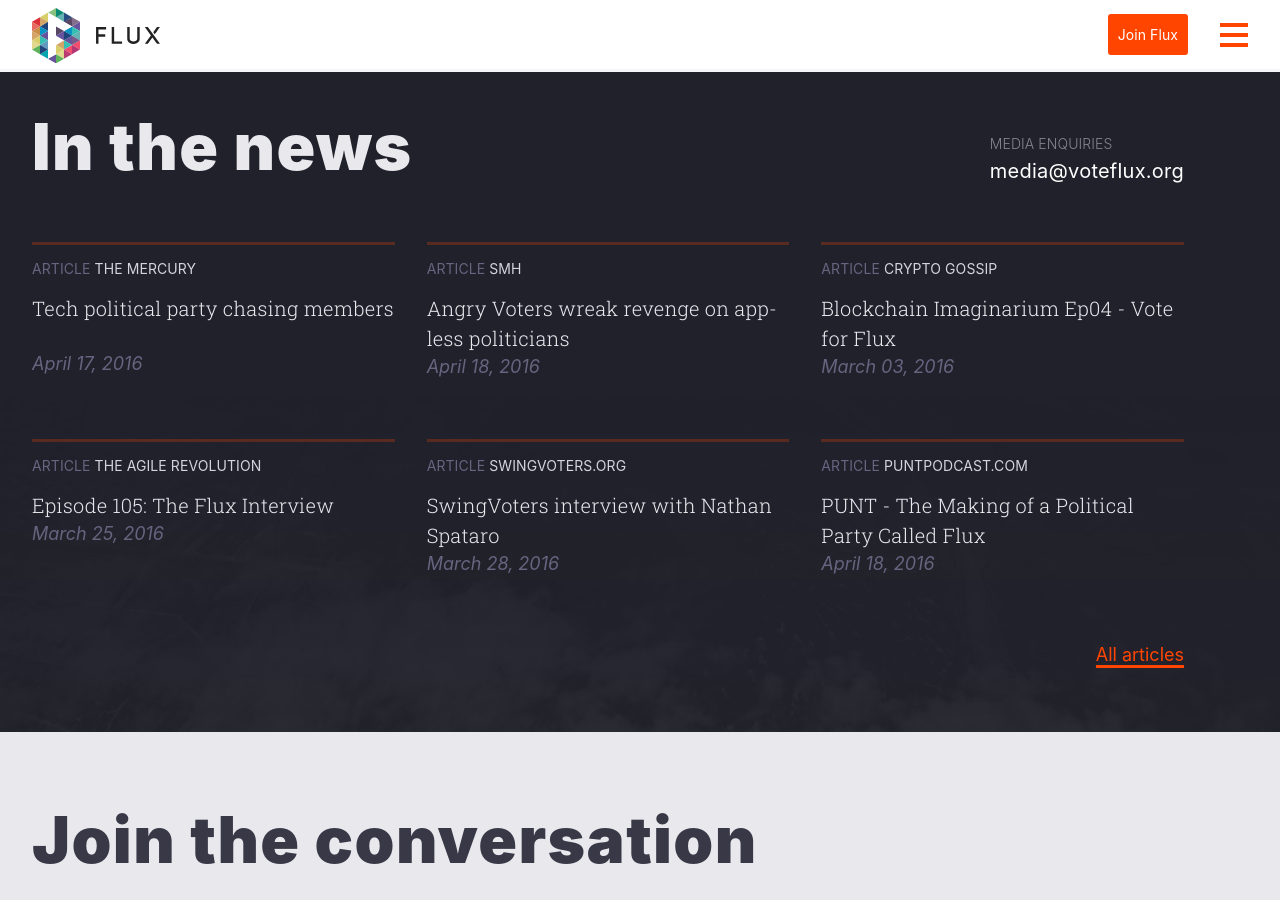
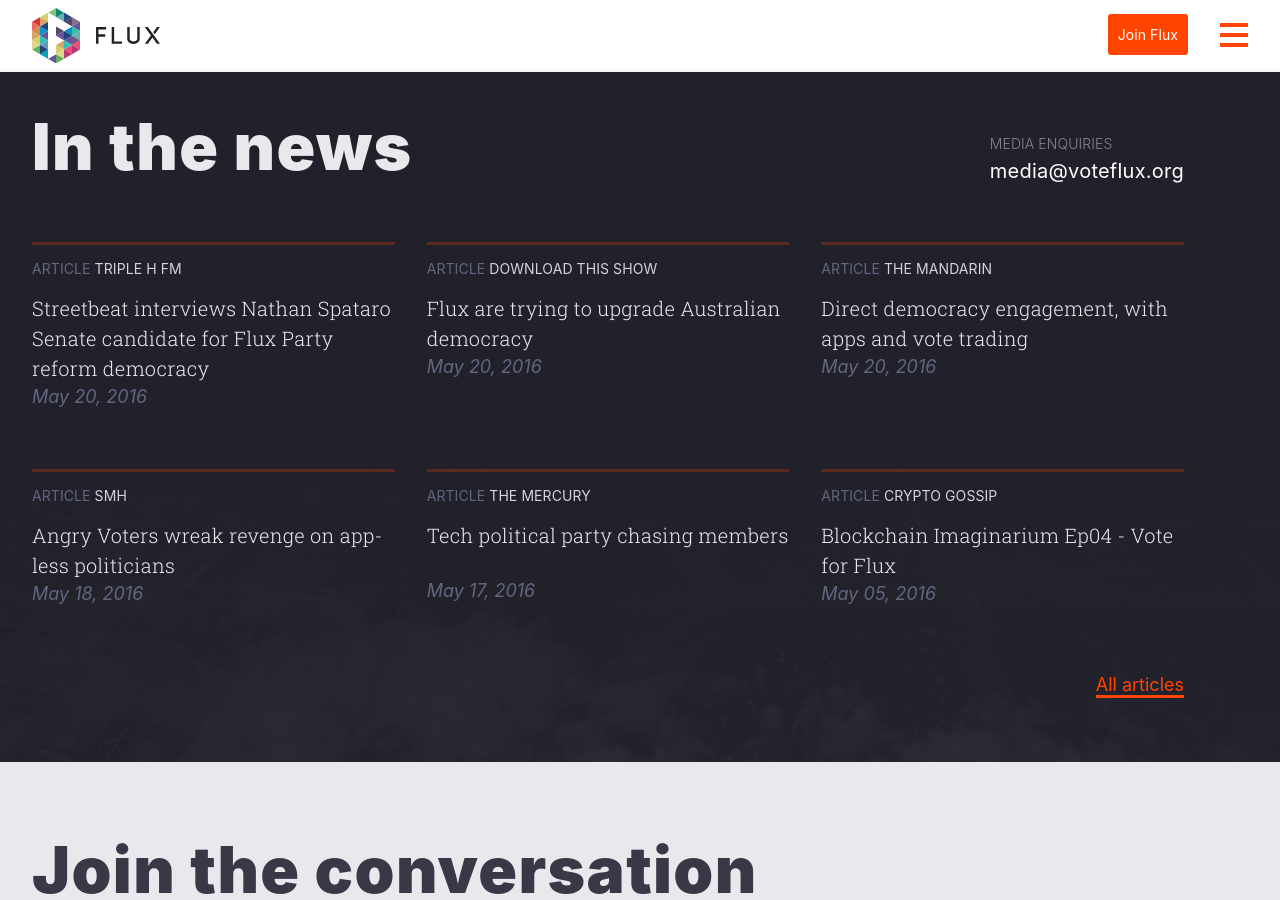
Before and after one commit to voteflux/flux-website-v2, a Jekyll site: the page built from index.html, in a window 1280 px wide and 900 px high, scrolled down 4134 px. Built offline with Jekyll 4.4.1, drawn with Linux system fonts in a browser that asks for light colours.

Commit message:
Add more press and fix dates

```diff
--- a/_data/articles.yml
+++ b/_data/articles.yml
@@ -1,59 +1,83 @@
+  -
+    title: "Streetbeat interviews Nathan Spataro Senate candidate for Flux Party reform democracy"
+    url: "https://www.mixcloud.com/StreetbeatHHH/streetbeat-interviews-nathan-spataro-senate-candidate-for-flux-party-reform-democracy/"
+    date: "2016-05-20"
+    author: "Streetbeat"
+    publishedIn: "Triple H FM"
+    major: false
+    type: "audio"
+  -
+    title: "Flux are trying to upgrade Australian democracy"
+    url: "http://www.abc.net.au/radionational/programs/downloadthisshow/flux/7426970"
+    date: "2016-05-20"
+    author: "Marc Fennell"
+    publishedIn: "Download This Show"
+    major: true
+    type: "audio"
+  -
+    title: "Direct democracy engagement, with apps and vote trading"
+    url: "http://www.themandarin.com.au/65297-flux-direct-democracy-engagement-model/?pgnc=1"
+    date: "2016-05-20"
+    author: ""
+    publishedIn: "The Mandarin"
+    major: false
+    type: "print"
+  -
+    title: "Angry Voters wreak revenge on app-less politicians"
+    url: "http://www.smh.com.au/comment/angry-voters-wreak-revenge-on-appless-politicians-20160516-gownx3.html"
+    date: "2016-05-18"
+    author: "Alan Stokes"
+    publishedIn: "SMH"
+    major: false
+    type: "print"
   -
     title: "Tech political party chasing members"
     url: "http://www.themercury.com.au/news/breaking-news/voteflux-eyes-membership-to-rival-greens/news-story/75cfae6d35028f6ca86e54b4905a66fc"
-    date: "2016-04-17"
-    author: "AAP"
+    date: "2016-05-17"
+    author: "Andrew Drummond, AAP"
     publishedIn: "The Mercury"
     major: false
-    type: "major"
-  -
-    title: "Angry Voters wreak revenge on app-less politicians"
-    url: "http://www.smh.com.au/comment/angry-voters-wreak-revenge-on-appless-politicians-20160516-gownx3.html"
-    date: "2016-04-18"
-    author: "Alan Stokes"
-    publishedIn: "SMH"
-    major: false
-    type: "major"
+    type: "print"
   -
     title: "Blockchain Imaginarium Ep04 - Vote for Flux"
     url: "https://soundcloud.com/cryptogoss/blockchain-imaginarium-episode-5-flux"
-    date: "2016-03-03"
+    date: "2016-05-05"
     author: "Peter Robertson and Dale Dickins"
     publishedIn: "Crypto Gossip"
-    major: false
-    type: "major"
+    major: true
+    type: "audio"
   -
     title: "Episode 105: The Flux Interview"
     url: "https://theagilerevolution.com/2016/04/25/episode-105-the-flux-interview/"
-    date: "2016-03-25"
+    date: "2016-04-25"
     author: "Renee Troughton"
     publishedIn: "The Agile Revolution"
     major: false
-    type: "major"
+    type: "audio"
   -
     title: "SwingVoters interview with Nathan Spataro"
     url: "https://www.youtube.com/watch?v=LOokTsj92vY"
-    date: "2016-03-28"
+    date: "2016-04-28"
     author: "Scott Reading"
     publishedIn: "SwingVoters.org"
     major: false
-    type: "major"
+    type: "video"
   -
     title: "PUNT - The Making of a Political Party Called Flux"
     url: "https://itunes.apple.com/au/podcast/1.-making-political-party/id1113190265?i=1000368490133&mt=2"
-    date: "2016-04-18"
+    date: "2016-05-18"
     author: "Zena Kells"
     publishedIn: "puntpodcast.com"
-    major: false
-    type: "major"
+    major: true
+    type: "audio"
   -
     title: "Crowdsourcing democracy: The Flux Party’s radical plan for Australian politics"
     url: "http://www.sbs.com.au/news/article/2016/05/13/crowdsourcing-democracy-flux-partys-radical-plan-australian-politics"
-    date: "2016-04-14"
+    date: "2016-05-13"
     author: "James Elton-Pym"
     publishedIn: "SBS News"
-    major: false
-    type: "major"
+    major: true
+    type: "video"
   -
     title: "PR: Changing politics in the digital age: How two entrepreneurs plan to use technology to disrupt Australian politics"
     url: "https://github.com/voteflux/voteflux.github.io/blob/master/press_releases/pr_flux_201604014.pdf"
@@ -61,7 +85,7 @@
     author: "Flux"
     publishedIn: "Press Release"
     major: false
-    type: "pr"
+    type: "print"
   -
     title: "OPINION: Crowdsourcing democracy for the disenchanted"
     url: "http://www.begadistrictnews.com.au/story/3842657/crowdsourcing-democracy-for-the-fed-up/"
@@ -69,7 +93,7 @@
     author: "Alasdair McDonald"
     publishedIn: "Bega District News"
     major: false
-    type: "minor"
+    type: "print"
   -
     title: "Flux: Australia’s new smart political party, where you matter"
     url: "http://thebigsmoke.com.au/2016/04/11/flux-australias-new-smart-political-party-vote-counts/"
@@ -77,7 +101,7 @@
     author: "Rob Idol"
     publishedIn: "The Big Smoke"
     major: true
-    type: "major"
+    type: "print"
   -
     title: "INNOVATION INSIGHTS: 14 Australian entrepreneurs share what innovation means to them"
     url: "http://www.businessinsider.com.au/innovation-insights-14-australian-entrepreneurs-share-what-innovation-means-to-them-2016-3"
@@ -85,15 +109,15 @@
     author: "Sarah Kimmorley, Josh Nicholas"
     publishedIn: "Business Insider Australia"
     major: false
-    type: "minor"
+    type: "print"
   -
     title: "Is Australia's politics in a state of Flux?"
     url: "http://www.2ser.com/component/k2/item/21245-does-australia-s-preferential-voting-system-need-a-overhaul"
     date: "2016-03-21"
     author: "Charmaine Wong"
     publishedIn: "2SER 107.3"
-    major: true
-    type: "major"
+    major: false
+    type: "audio"
   -
     title: "Crowdsourcing democracy: The party that started on Facebook"
     url: "http://www.abc.net.au/triplej/programs/hack/ange/7212056"
```
